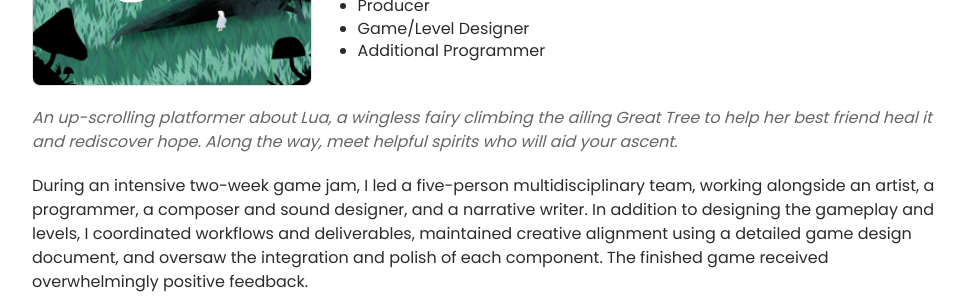
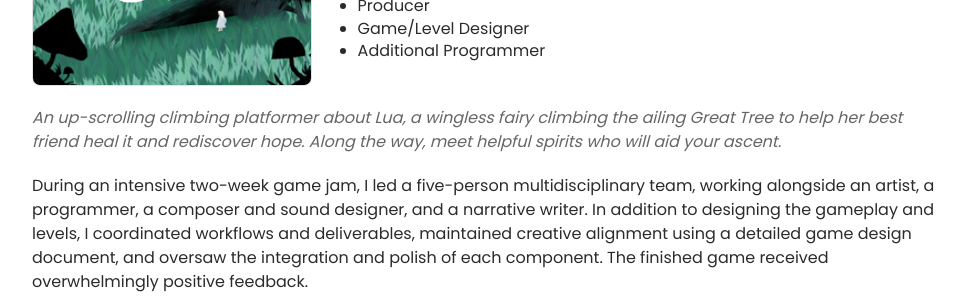
Before and after one commit to mspeil/mspeil.github.io, a Jekyll site: the page built from index.html, in a window 1280 px wide. Shown: the part 669-969 px from the top of the page, without its empty margins (152-1128 px from the left). Built offline with Jekyll 4.4.1, drawn with Linux system fonts in a browser that asks for light colours.

Commit message:
Tweak Lifting Spirits genre wording
Co-Authored-By: Claude Sonnet 5 <noreply@anthropic.com>

```diff
--- a/_data/projects.yml
+++ b/_data/projects.yml
@@ -14,7 +14,7 @@
     - Game/Level Designer
     - Additional Programmer
   description: >
-    An up-scrolling platformer about Lua, a wingless fairy climbing the ailing Great Tree to help
+    An up-scrolling climbing platformer about Lua, a wingless fairy climbing the ailing Great Tree to help
     her best friend heal it and rediscover hope. Along the way, meet helpful spirits who will aid
     your ascent.
   blurb: >
```
